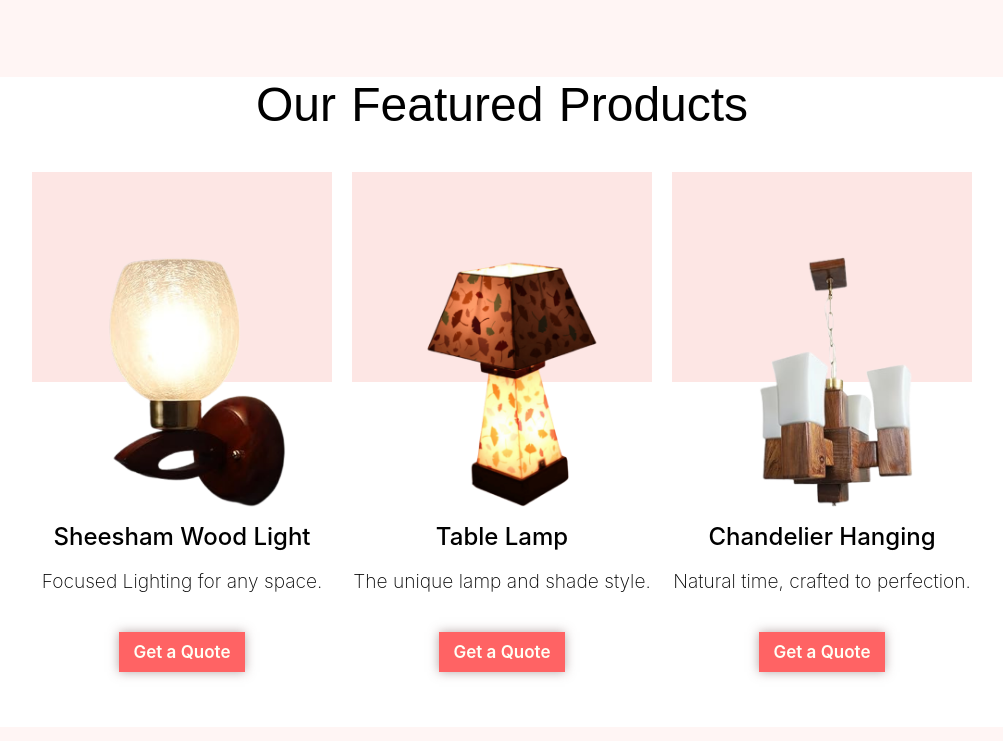
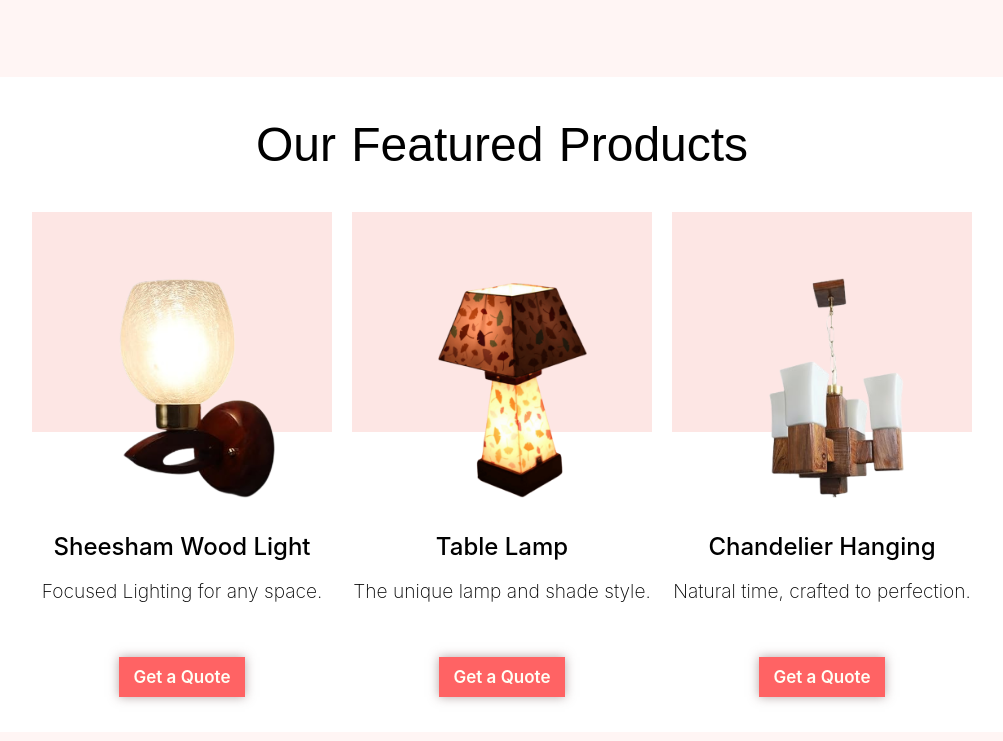
Before and after one commit to mehak-1903/GreenhouseSite, a plain HTML site: page index.html in a window 1280 px wide. Shown: the part 1061-1802 px from the top of the page, without its empty margins (138-1141 px from the left). Drawn offline with Linux system fonts and the light colour scheme.

```diff
--- a/style.css
+++ b/style.css
@@ -422,7 +422,7 @@ nav li a i {
 }
 
 .featuredProd {
-    margin-top: 40px;
+    padding-top: 40px;
     font-size: 3rem;
     word-spacing: 2px;
     font-weight: 500;
@@ -456,16 +456,16 @@ nav li a i {
     align-items: center;
     height: 500px;
     position: relative;
-    margin-bottom: 55px;
+    margin-bottom: 20px;
 }
 
 .product img {
-    max-height: 250px;
+    max-height: 220px;
     width: auto;
     object-fit: contain;
     position: absolute;
     transform: translate(-50%, -50%);
-    top: 100%;
+    top: 80%;
     left: 55%;
     margin-top: auto;
     transition: transform 0.3s ease-in;
@@ -490,7 +490,7 @@ nav li a i {
 }
 .prod-heading2 {
     font-size: 1.5em;
-    margin-top: 140px;
+    margin-top: 100px;
     font-weight: 500;
     text-align: center;
 }
```
